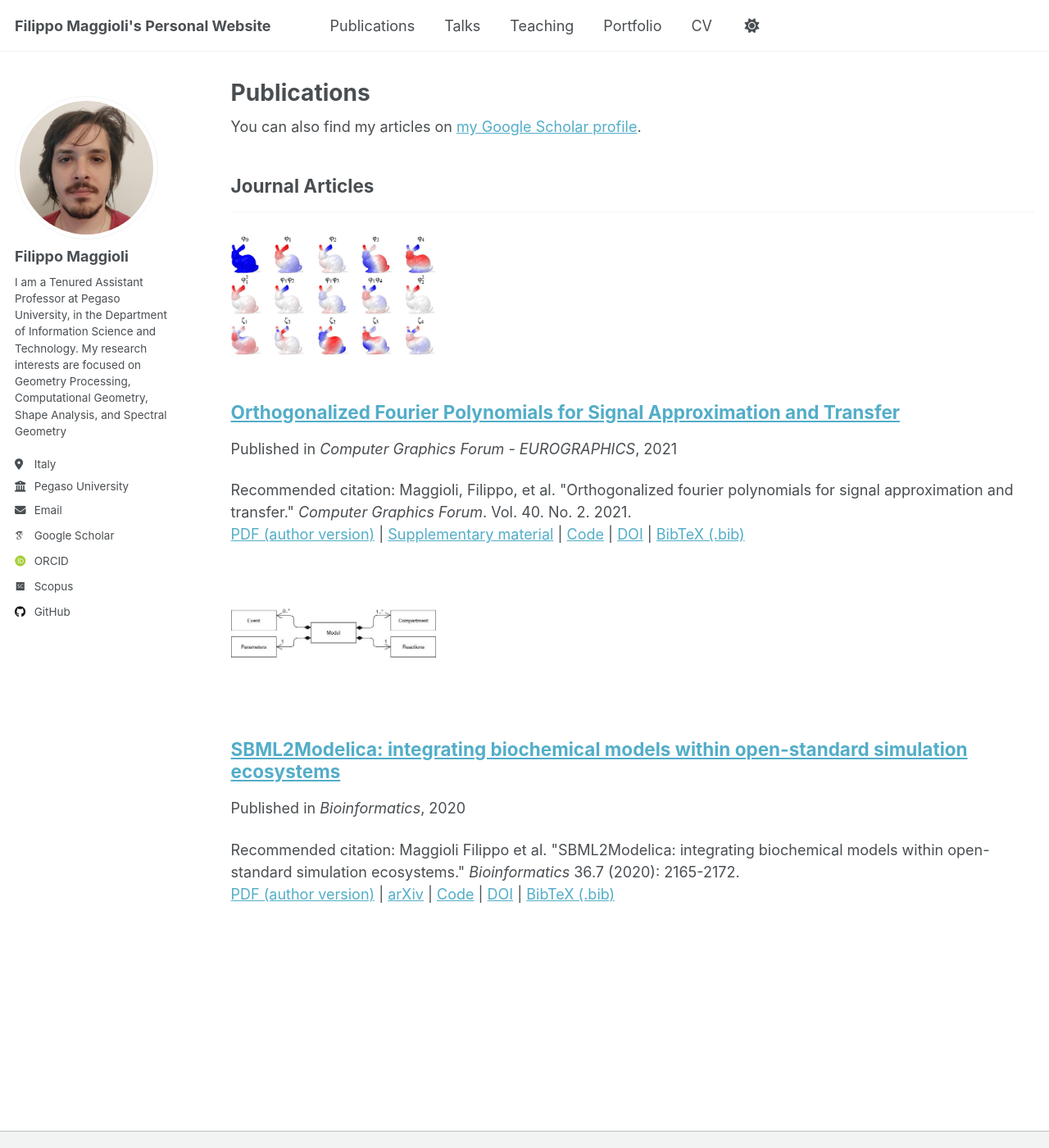
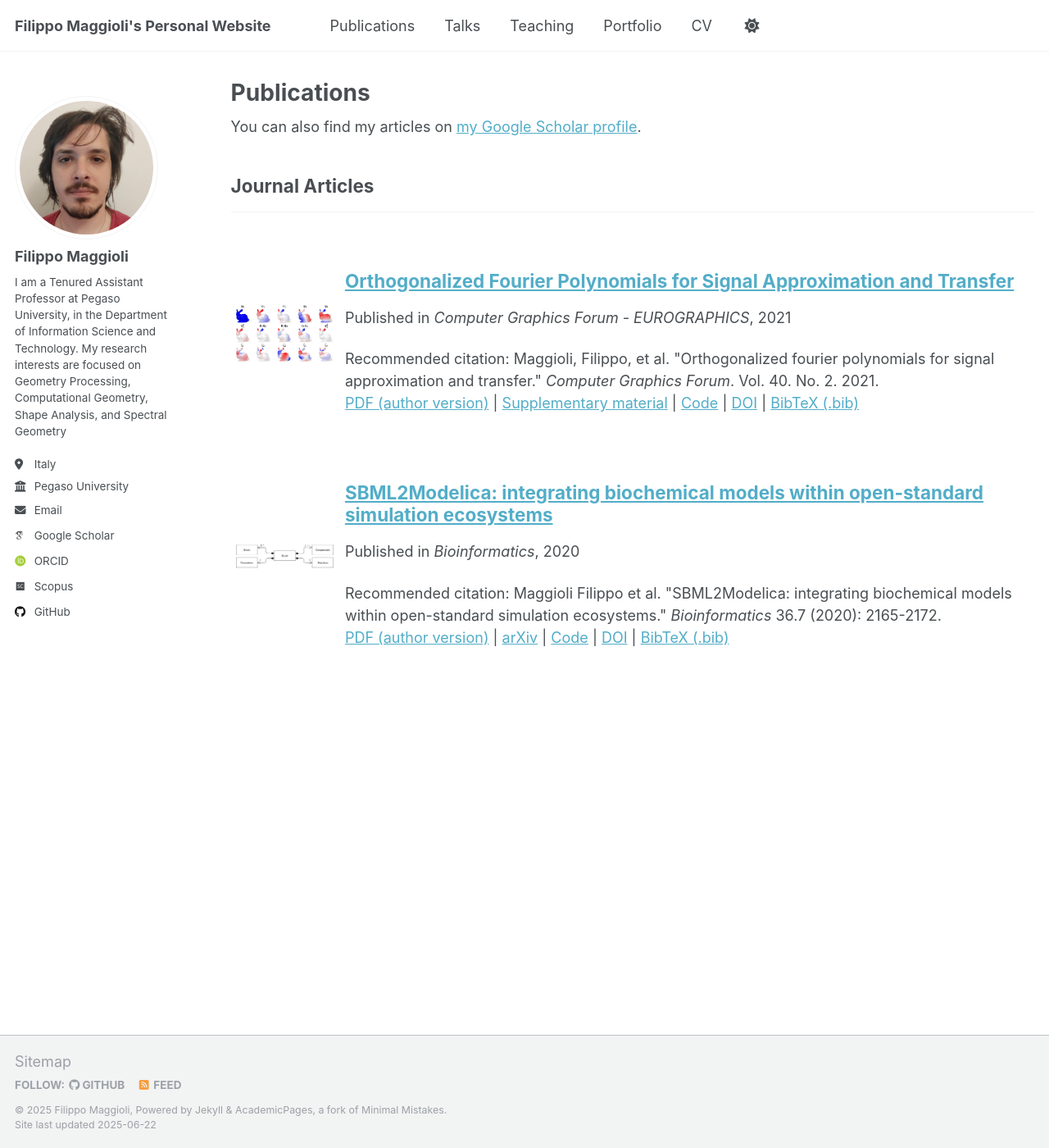
Before and after one commit to fmaggioli/fmaggioli.github.io, a Jekyll site: the page built from _pages/publications.html, in a window 1280 px wide and 1400 px high. Shown: the whole window at 82% size. Built offline with Jekyll 4.4.1, drawn with Linux system fonts in a browser that asks for light colours; some web fonts are replaced.

Commit message:
Working on publications

```diff
--- a/_pages/publications.html
+++ b/_pages/publications.html
@@ -11,6 +11,16 @@ author_profile: true
 
 {% include base_path %}
 
+<style>
+  .text {
+    font-size: 18px;
+  }
+
+  table, tr, td {
+    border: none;
+  }
+</style>
+
 <!-- New style rendering if publication categories are defined -->
 {% if site.publication_category %}
   {% for category in site.publication_category  %}
@@ -21,10 +31,14 @@ author_profile: true
       {% endif %}
       {% unless title_shown %}
         <h2>{{ category[1].title }}</h2><hr />
+        <table width="100%">
+        <tbody>
         {% assign title_shown = true %}
       {% endunless %}
       {% include publication-single.html %}
     {% endfor %}
+    </tbody>
+    </table>
   {% endfor %}
 {% else %}
   {% for post in site.publications reversed %}
```
